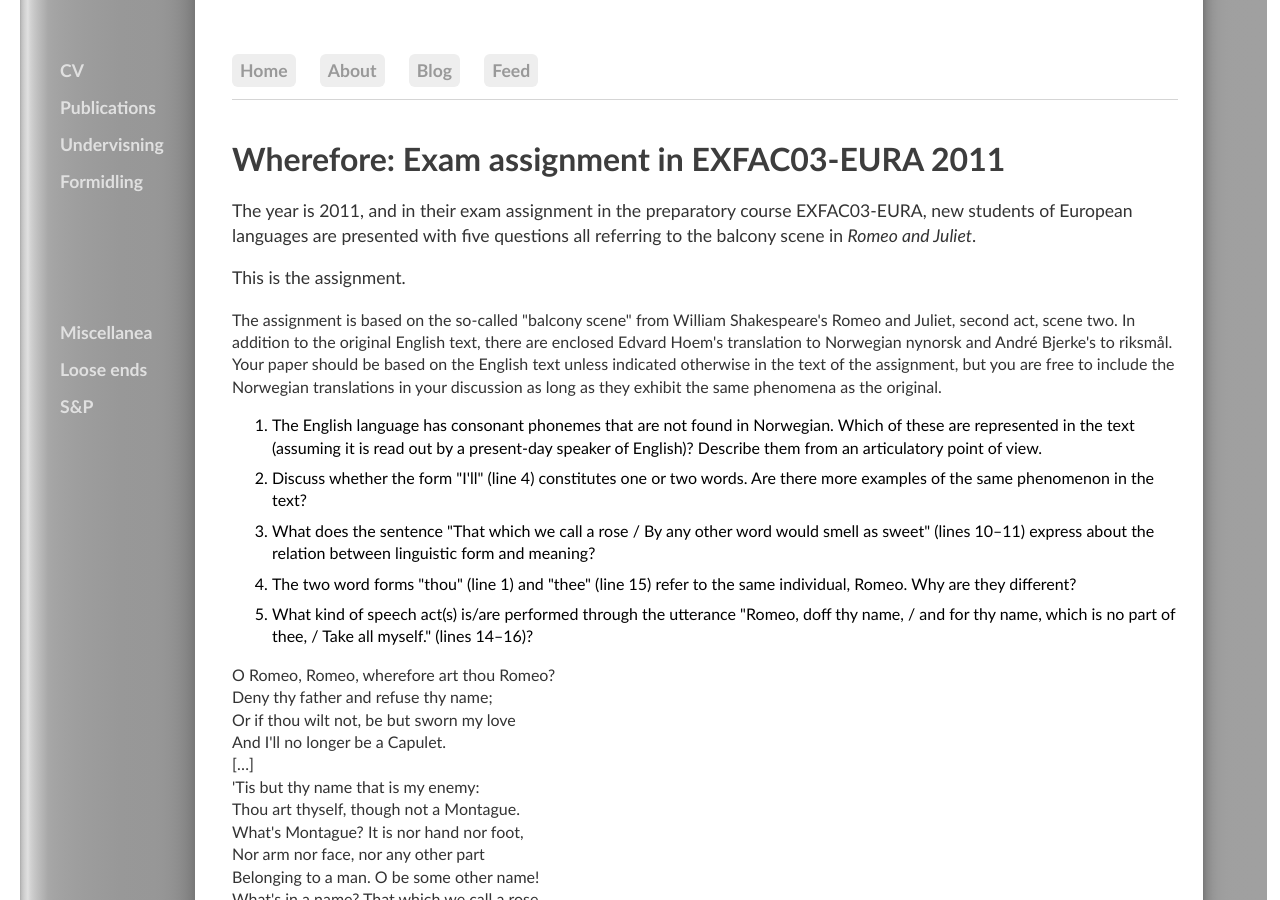
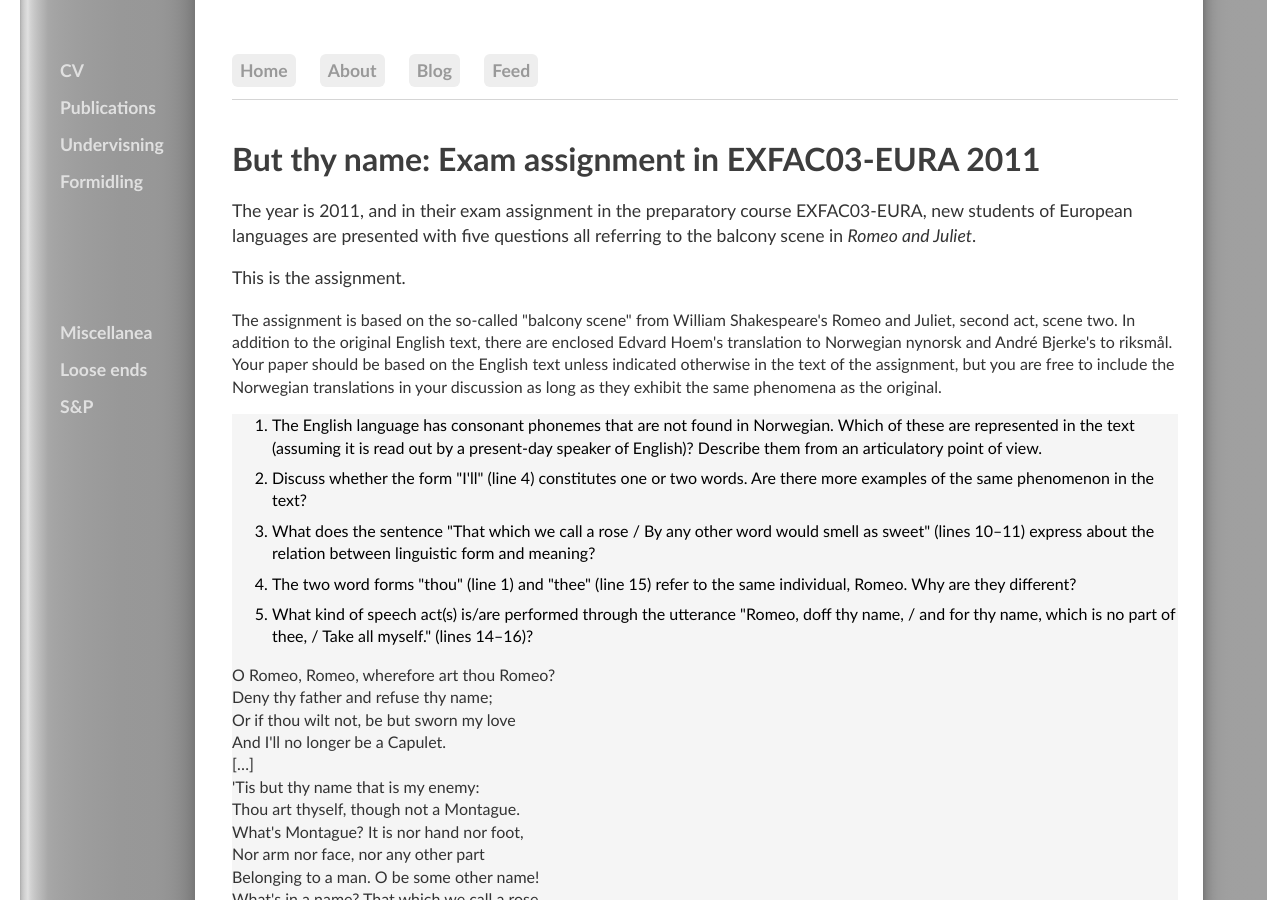
Before and after one commit to kjelljs/kjelljs.github.io, a Jekyll site: the page built from courses/juliet.html, in a window 1280 px wide and 900 px high. Built offline with Jekyll 4.4.1, drawn with Linux system fonts in a browser that asks for light colours.

Commit message:
Update juliet.html

```diff
--- a/courses/juliet.html
+++ b/courses/juliet.html
@@ -1,6 +1,6 @@
 ---
 layout: post
-title: "Wherefore: Exam assignment in EXFAC03-EURA 2011"
+title: "But thy name: Exam assignment in EXFAC03-EURA 2011"
 
 ---
 <style>
@@ -16,7 +16,7 @@ figure {
 <div class="ingress">
   <p>The year is 2011, and in their exam assignment in the preparatory course EXFAC03-EURA, new students of European languages are presented with five questions all referring to the balcony scene in <i>Romeo and Juliet</i>.</p><p>This is the assignment.</p></div>
 <p>The assignment is based on the so-called "balcony scene" from William Shakespeare's Romeo and Juliet, second act, scene two. In addition to the original English text, there are enclosed Edvard Hoem's translation to Norwegian nynorsk and André Bjerke's to riksmål. Your paper should be based on the English text unless indicated otherwise in the text of the assignment, but you are free to include the Norwegian translations in your discussion as long as they exhibit the same phenomena as the original.</p>
-<ol>
+<div style="background-color:#f5f5f5;"><ol>
 <li>The English language has consonant phonemes that are not found in Norwegian. Which of these are represented in the text (assuming it is read out by a present-day speaker of English)? Describe them from an articulatory point of view.</li>
 <li>
 Discuss whether the form "I'll" (line 4) constitutes one or two words. Are there more examples of the same phenomenon in the text?</li>
@@ -58,4 +58,4 @@ Og het han ikke Romeo, ville Romeo</br> beholde sine kjære fortrinn uten</br>
 det navn han bærer. Romeo, kast ditt navn,</br> og for ditt navn, for ingen del av deg,</br>
 ta hele meg.</br>
 (André Bjerke)
-</p>
+</p></br></div>
```
